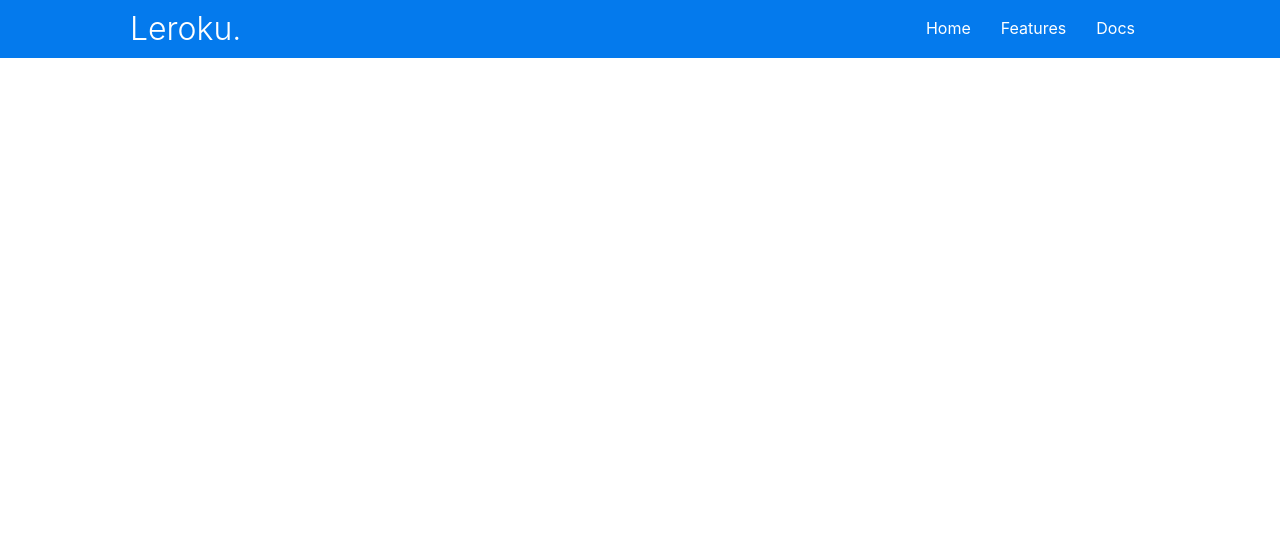
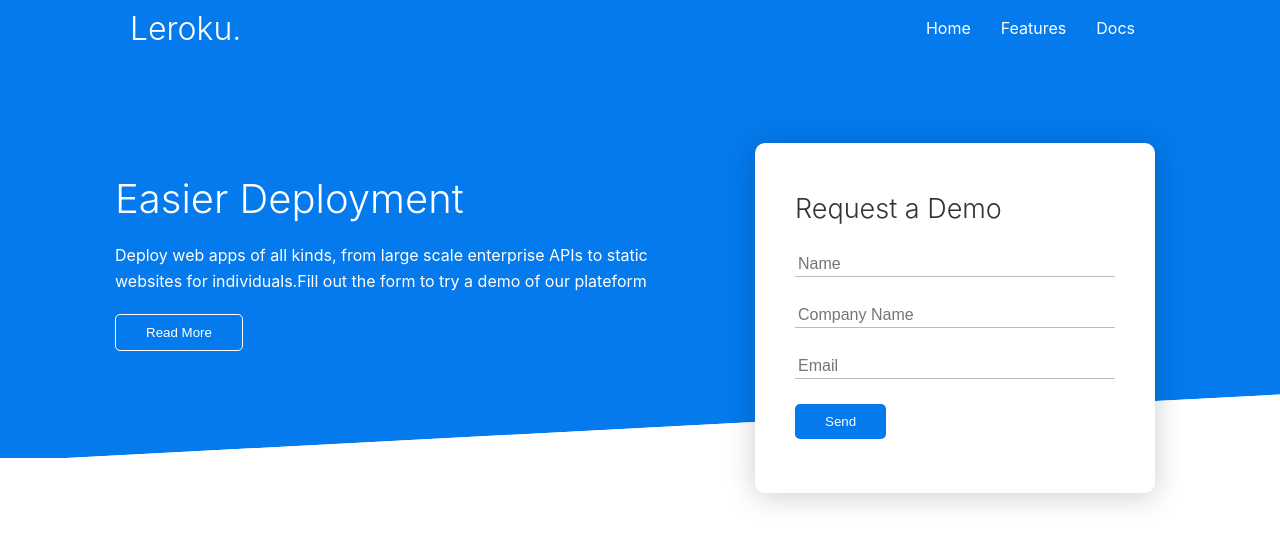
Before and after one commit to asimhafeezz/leroku, a React (Create React App) app: page / in a window 1280 px wide. Shown: the top 544 px of the page. Built offline with nearby package versions, Linux system fonts and the light colour scheme.

Commit message:
showcase added

```diff
--- a/src/App.js
+++ b/src/App.js
@@ -1,11 +1,10 @@
-import React from 'react'
-import NavbarHeader from './components/Navbar.jsx'
 import Layout from './components/Layout'
+import Showcase from './components/Showcase.js'
 
 const App = () => {
   return (
     <Layout>
-
+      <Showcase />
     </Layout>
   )
 }
--- a/src/components/Layout.js
+++ b/src/components/Layout.js
@@ -5,8 +5,8 @@ const Layout = ({ children }) => {
 	return (
 		<div>
 			<GlobalStyle />
+			<NavbarHeader />
 			<main>{children}</main>
-            <NavbarHeader />
 		</div>
 	)
 }
--- a/src/components/Navbar.jsx
+++ b/src/components/Navbar.jsx
@@ -1,9 +1,9 @@
 import styled from 'styled-components'
-import { theme } from '../style/index'
+import { theme, mixins } from '../style/index'
 const { colors } = theme
 
 const Navbar = styled.div`
-	background-color: ${colors.navbarBg};
+	background-color: ${colors.blueBg};
 	color: ${colors.white};
 	/* height: 70px; */
 `
@@ -15,21 +15,14 @@ align-self: center;
 const Item = styled.a`
 	padding: 10px;
 	margin: 0 5px;
-cursor: pointer;
-:hover{
+	:hover {
 		border-bottom: 2px ${colors.white} solid;
 	}
 `
 
 const NavContainer = styled.div`
-max-width: 1100px;
-margin: 0 auto;
-overflow: auto;
-padding: 0 40px;
-
-display: flex;
-justify-content: 'space-between'
-
+	${mixins.container};
+	${mixins.flexBetween}
 `
 
 const Logo = styled.h1`
--- /dev/null
+++ b/src/components/Showcase.js
@@ -0,0 +1,109 @@
+import styled from 'styled-components'
+import { mixins, theme } from '../style'
+import { LinkButton, PrimaryButton } from './util/Buttons'
+const { colors } = theme
+
+//root
+const Root = styled.div`
+	background-color: ${colors.blueBg};
+	height: 400px;
+	position: relative;
+
+	::after,
+	::before {
+		content: '';
+		position: absolute;
+		height: 100px;
+		bottom: -70px;
+		right: 0;
+		left: 0;
+		background-color: white;
+		transform: skewY(-3deg);
+		-webkit-transform: skewY(-3deg);
+		-moz-transform: skewY(-3deg);
+		-ms-transform: skewY(-3deg);
+	}
+`
+
+const Container = styled.div`
+	${mixins.container}
+	${mixins.grid}
+    grid-template-columns: 55% 45%;
+	grid-gap: 30px;
+	overflow: visible;
+`
+//texts
+const Texts = styled.div`
+	h1,
+	p {
+		color: ${colors.white};
+	}
+`
+const Heading = styled.h1`
+	font-size: 40px;
+`
+const Paragraph = styled.p`
+	margin: 20px 0;
+`
+
+//formcard
+const FormCard = styled.div`
+	${mixins.card};
+
+	position: relative;
+	top: 60px;
+	height: 350px;
+	width: 400px;
+	z-index: 100;
+	justify-self: flex-end;
+`
+const FormHeading = styled.h2`
+	font-size: 27px;
+	font-weight: 350;
+`
+const FormControl = styled.div`
+	margin: 25px 0;
+	input[type='text'] {
+		border: 0;
+		border-bottom: 1px solid #b4becb;
+		width: 100%;
+		padding: 3px;
+		font-size: 16px;
+	}
+`
+
+const Showcase = () => {
+	return (
+		<Root>
+			<Container>
+				<Texts>
+					<Heading>Easier Deployment</Heading>
+					<Paragraph>
+						Deploy web apps of all kinds, from large scale enterprise APIs to
+						static websites for individuals.Fill out the form to try a demo of
+						our plateform
+					</Paragraph>
+					<LinkButton>Read More</LinkButton>
+				</Texts>
+
+				<FormCard>
+					<FormHeading>Request a Demo</FormHeading>
+					<form>
+						<FormControl>
+							<input type='text' placeholder='Name' />
+						</FormControl>
+						<FormControl>
+							<input type='text' placeholder='Company Name' />
+						</FormControl>
+						<FormControl>
+							<input type='text' placeholder='Email' />
+						</FormControl>
+						<PrimaryButton>Send</PrimaryButton>
+					</form>
+				</FormCard>
+			</Container>
+		</Root>
+	)
+}
+
+export default Showcase
--- /dev/null
+++ b/src/components/util/Buttons.js
@@ -0,0 +1,27 @@
+import styled from 'styled-components'
+import { mixins ,theme } from '../../style'
+const { colors } = theme
+
+const Button = styled.button`
+${mixins.button}
+`
+
+const Link = styled.button`
+${mixins.button}
+background-color: inherit;
+border: 1px solid ${colors.white};
+:hover, :focus{
+    background-color: inherit;
+}
+
+`
+
+const PrimaryButton = ({ children }) => {
+	return <Button>{children}</Button>
+}
+
+const LinkButton = ({ children }) => {
+	return <Link>{children}</Link>
+}
+
+export {PrimaryButton , LinkButton}
--- a/src/style/GlobalStyle.js
+++ b/src/style/GlobalStyle.js
@@ -14,6 +14,7 @@ html{
     box-sizing: inherit;
     padding: 0;
     margin: 0;
+    outline: none;
 }
 
 body{
@@ -27,6 +28,7 @@ ul{
 
 a{
     text-decoration: none;
+    cursor: pointer;
 }
 
 h1,
--- a/src/style/index.js
+++ b/src/style/index.js
@@ -1,4 +1,5 @@
 import GlobalStyle from './GlobalStyle'
 import theme from './theme'
+import mixins from './mixins'
 
-export {GlobalStyle , theme}
+export {GlobalStyle , theme , mixins}
--- a/src/style/mixins.js
+++ b/src/style/mixins.js
@@ -1,7 +1,52 @@
-// import { css } from 'styled-components'
+import { css } from 'styled-components'
+import theme from './theme'
+const { colors } = theme
 
 const mixins = {
-    transition: `all 0.25s ease`
+	container: css`
+		max-width: 1100px;
+		margin: 0 auto;
+		overflow: auto;
+		padding: 0 40px;
+	`,
+	flexBetween: css`
+		display: flex;
+		justify-content: space-between;
+		align-items: center;
+	`,
+	flexCenter: css`
+		display: flex;
+		justify-content: space-between;
+		align-items: center;
+	`,
+	grid: css`
+		display: grid;
+		grid-template-columns: repeat(2, 1fr);
+		grid-gap: 20px;
+		justify-content: center;
+		align-items: center;
+		height: 400px;
+	`,
+	card: css`
+		background-color: ${colors.white};
+		border-radius: 10px;
+		box-shadow: 0 3px 30px rgba(0, 0, 0, 0.2);
+		padding: 40px;
+		margin: 10px;
+    `,
+    button: css`
+    display: inline-block;
+    padding: 10px 30px;
+    background-color: ${colors.blueBg};
+    border-radius:5px;
+    color: ${colors.white};
+    border: none;
+    cursor: pointer;
+    :hover, :focus{
+        background-color: ${colors.darkBlueBg};
+    }
+    `,
+	transition: `all 0.25s ease`,
 }
 
 export default mixins
--- a/src/style/theme.js
+++ b/src/style/theme.js
@@ -1,12 +1,13 @@
 const theme = {
-    colors:{
-        text: '#333',
-        navbarBg: '#047aed',
-        white: '#fff'
-    },
-    fonts:{
-        base: '"Lato" , sans-serif'
-    }
+	colors: {
+		text: '#333',
+        blueBg: '#047aed',
+        darkBlueBg: '#2a72b8',
+		white: '#fff',
+	},
+	fonts: {
+		base: '"Lato" , sans-serif',
+	},
 }
 
 export default theme
```
Lines whose indentation alone changed are shown as unchanged.
